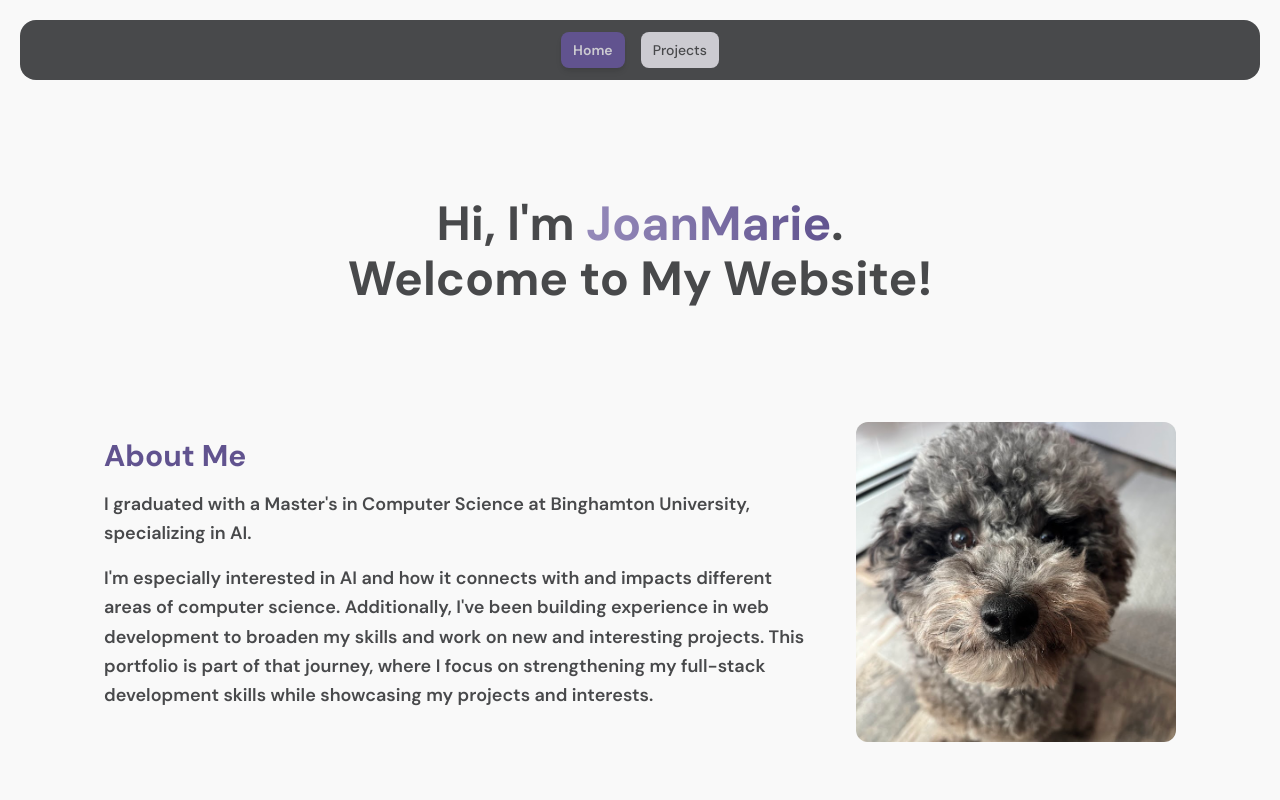
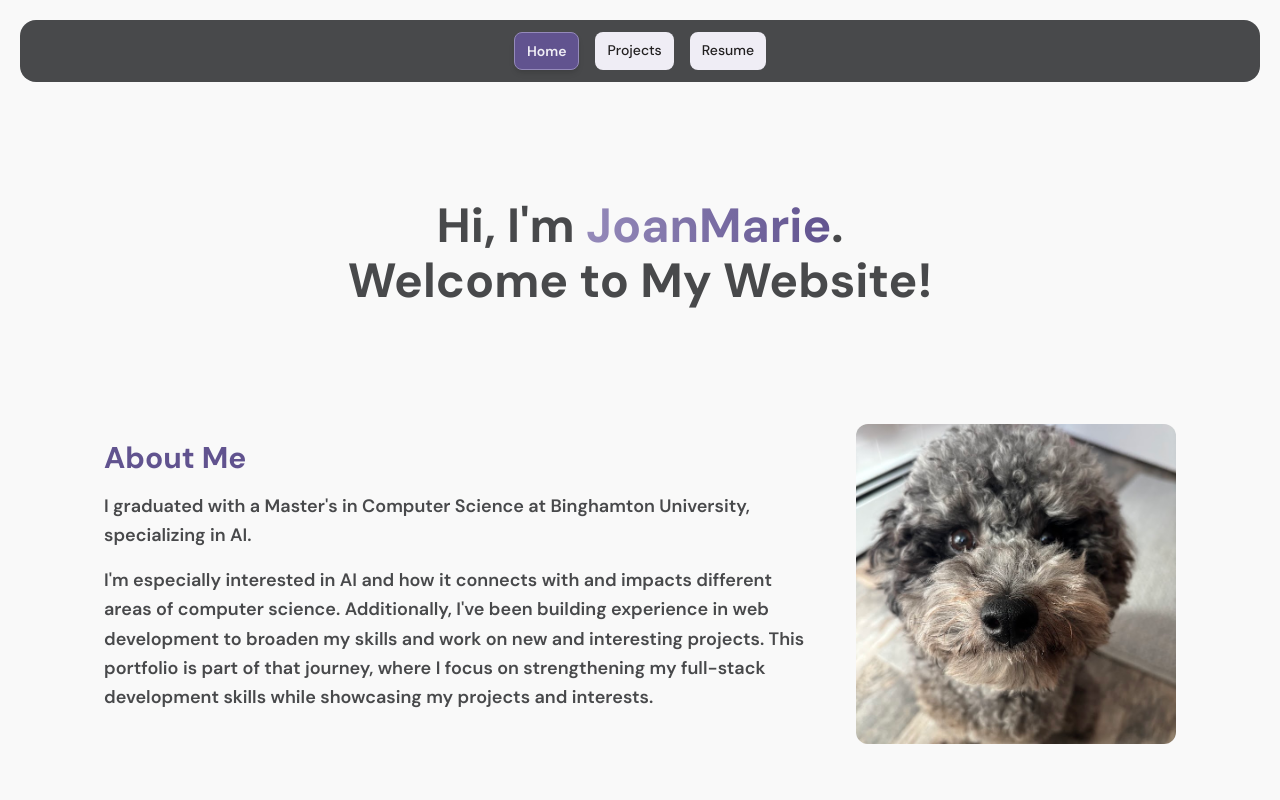
Before and after one commit to JoanMarie4/joanmarieleone, a React app: page / in a window 1280 px wide. Shown: the top 800 px of the page. Built offline with nearby package versions, Linux system fonts and the light colour scheme; the HTML template or start-up script is replaced by a standard one.

Commit message:
added resume page and changed nav colors

```diff
--- a/src/App.jsx
+++ b/src/App.jsx
@@ -4,6 +4,7 @@ import { HashRouter, Routes, Route, Link, NavLink} from "react-router-dom"
 import Navbar from "./components/Navbar";
 import Home from "./pages/Home";
 import Projects from "./pages/Projects";
+import Resume from "./pages/Resume";
 import Footer from "./components/Footer";
 
 const App = () => {
@@ -16,6 +17,7 @@ const App = () => {
                     <Routes>
                         <Route path="/" element={<Home />} />
                         <Route path="/projects" element={<Projects />} />
+                        <Route path="resume" element={<Resume />} />
                     </Routes>
                 </main>
 
--- a/src/components/Navbar.jsx
+++ b/src/components/Navbar.jsx
@@ -8,8 +8,8 @@ const Navbar = () => (
             className={({ isActive }) =>
                 `px-3 py-2 rounded-lg text-sm font-medium transition-colors duration-300 ${
                     isActive
-                        ? "bg-accent text-accent-foreground font-semibold shadow-md"
-                        : "bg-[#cccbd1] text-surface-foreground hover:bg-accent-light"
+                        ? "bg-accent text-button font-semibold shadow-md border border-accent-light"
+                        : "bg-button text-surface-foreground hover:bg-accent-light"
                 }`
             }
             to="/"
@@ -20,14 +20,26 @@ const Navbar = () => (
             className={({ isActive }) =>
                 `px-3 py-2 rounded-lg text-sm font-medium transition-colors duration-300 ${
                     isActive
-                        ? "bg-accent text-accent-foreground font-semibold shadow-md"
-                        : "bg-[#cccbd1] text-surface-goreground hover:bg-accent-light"
+                        ? "bg-accent text-button font-semibold shadow-md border border-accent-light"
+                        : "bg-button text-surface-foreground hover:bg-accent-light"
                 }`
             }
             to="/projects"
         >
             Projects
         </NavLink>
+        <NavLink
+            className={({ isActive }) =>
+                `px-3 py-2 rounded-lg text-sm font-medium transition-colors duration-300 ${
+                    isActive
+                        ? "bg-accent text-button font-semibold shadow-md border border-accent-light"
+                        : "bg-button text-surface-foreground hover:bg-accent-light"
+                }`
+            }
+            to="/resume"
+        >
+            Resume
+        </NavLink>
     </nav>
 )
 
--- a/src/index.css
+++ b/src/index.css
@@ -31,6 +31,8 @@ footer a:hover svg {
 
     --color-surface: #cccbd1;
     --color-surface-foreground: #222021;
+
+    --color-button: #efedf5;
 
     --font-dm-sans: DM Sans, sans-serif;
 
--- a/src/pages/Resume.jsx
+++ b/src/pages/Resume.jsx
@@ -0,0 +1,21 @@
+import React from "react";
+
+const Resume = () => (
+    <div className="wrapper px-8 lg:px-16 py-8">
+        <h2 className="text-3xl font-bold text-accent mb-6">Resume</h2>
+
+        <a
+            href="/JoanMarieLeoneResume.pdf" download
+            className="inline-block mb-6 font-semibold text-accent underline"
+        >
+            Download PDF
+        </a>
+
+        <iframe
+            src="/JoanMarieLeoneResume.pdf"
+            title="JoanMarie Leone Resume"
+            className="w-full h-[1000px] rounded-xl border" />
+    </div>
+);
+
+export default Resume;
```
Also changed, not shown: 1 other file (tests, documents, lock files or other folders).
